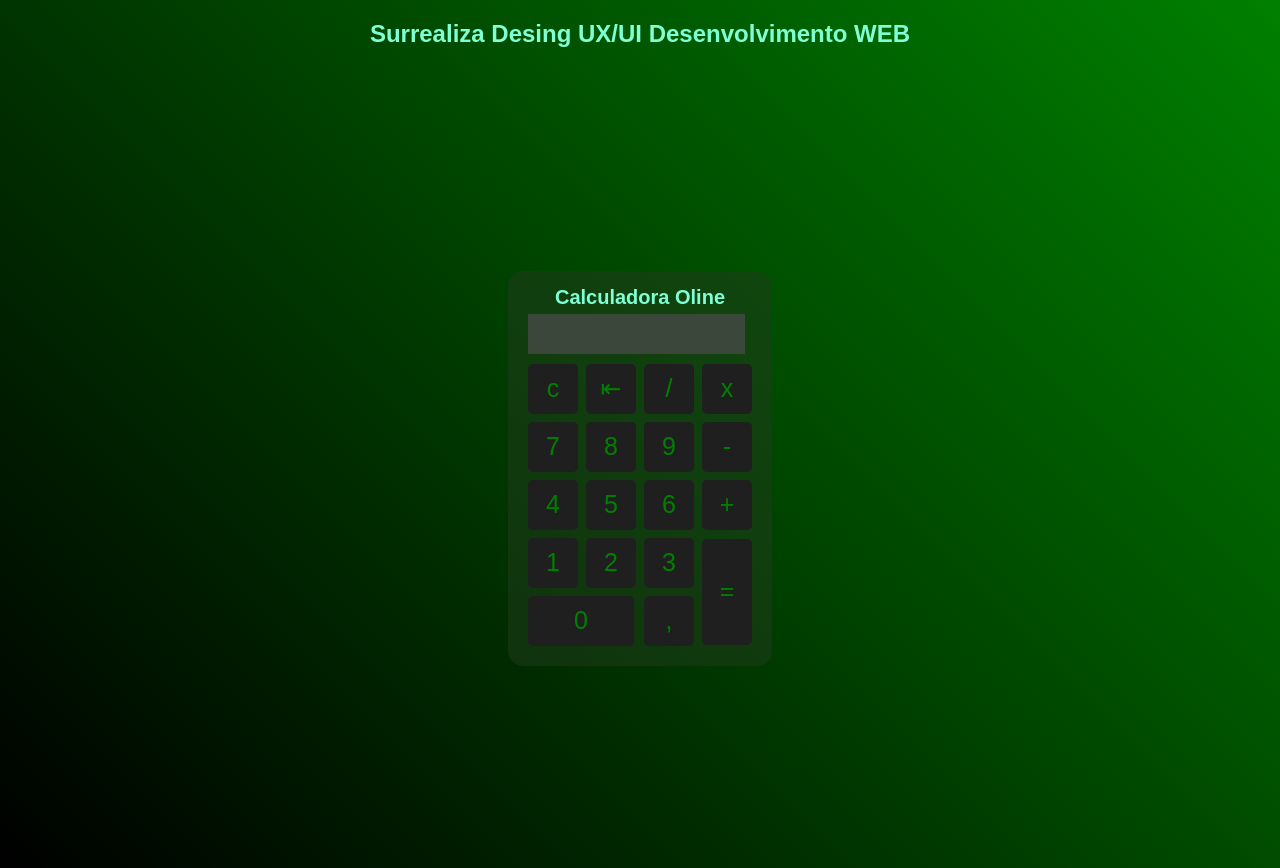
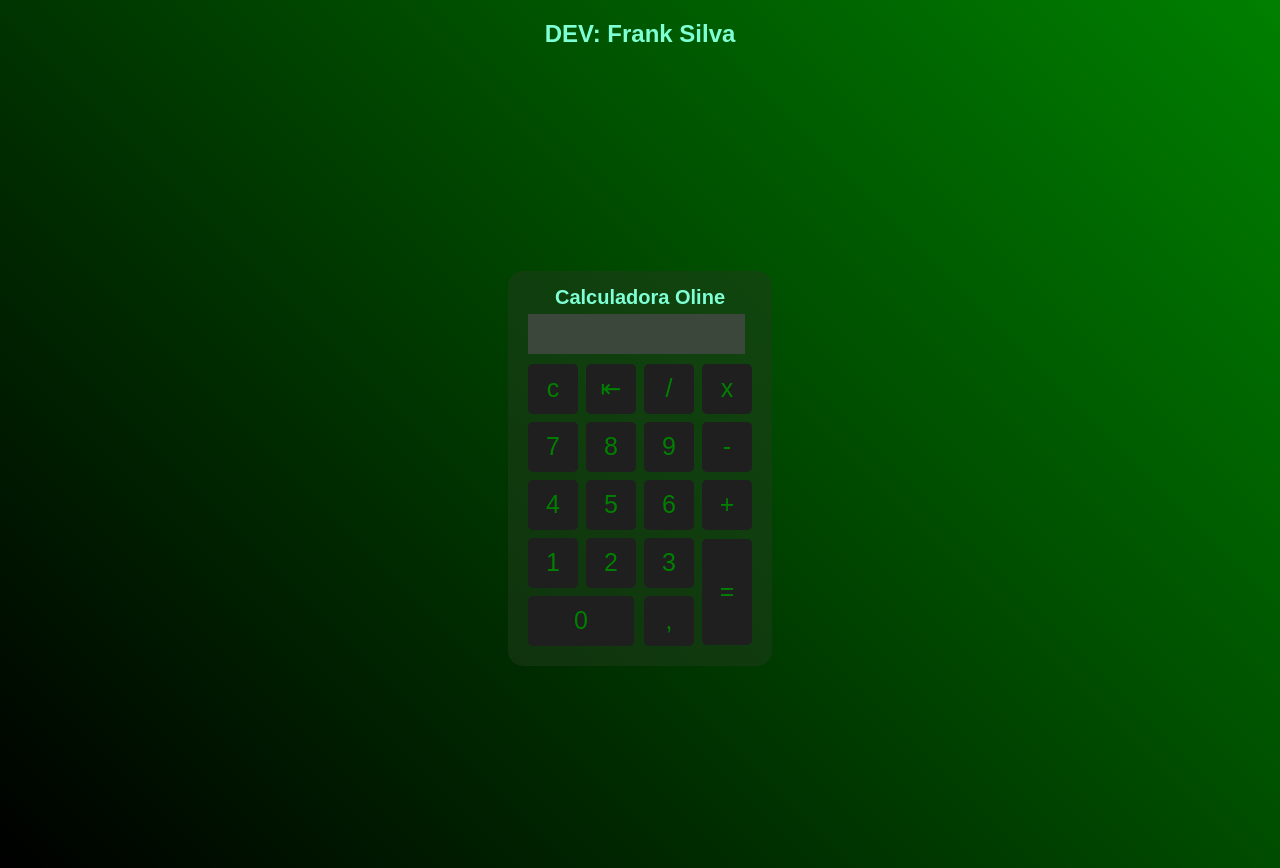
Before and after one commit to FrankMarcelino/Projeto-calculadora, a plain HTML site: page index.html in a window 1280 px wide. Drawn offline with Linux system fonts and the light colour scheme.

```diff
--- a/index.html
+++ b/index.html
@@ -9,7 +9,7 @@
 </head>
 
 <body class="bg">
-    <h2 class="chamada">Surrealiza Desing UX/UI Desenvolvimento WEB</h2>
+    <h2 class="chamada">DEV: Frank Silva</h2>
 
     <div class="container-calculadora">
         <div class="calculadora">
```
